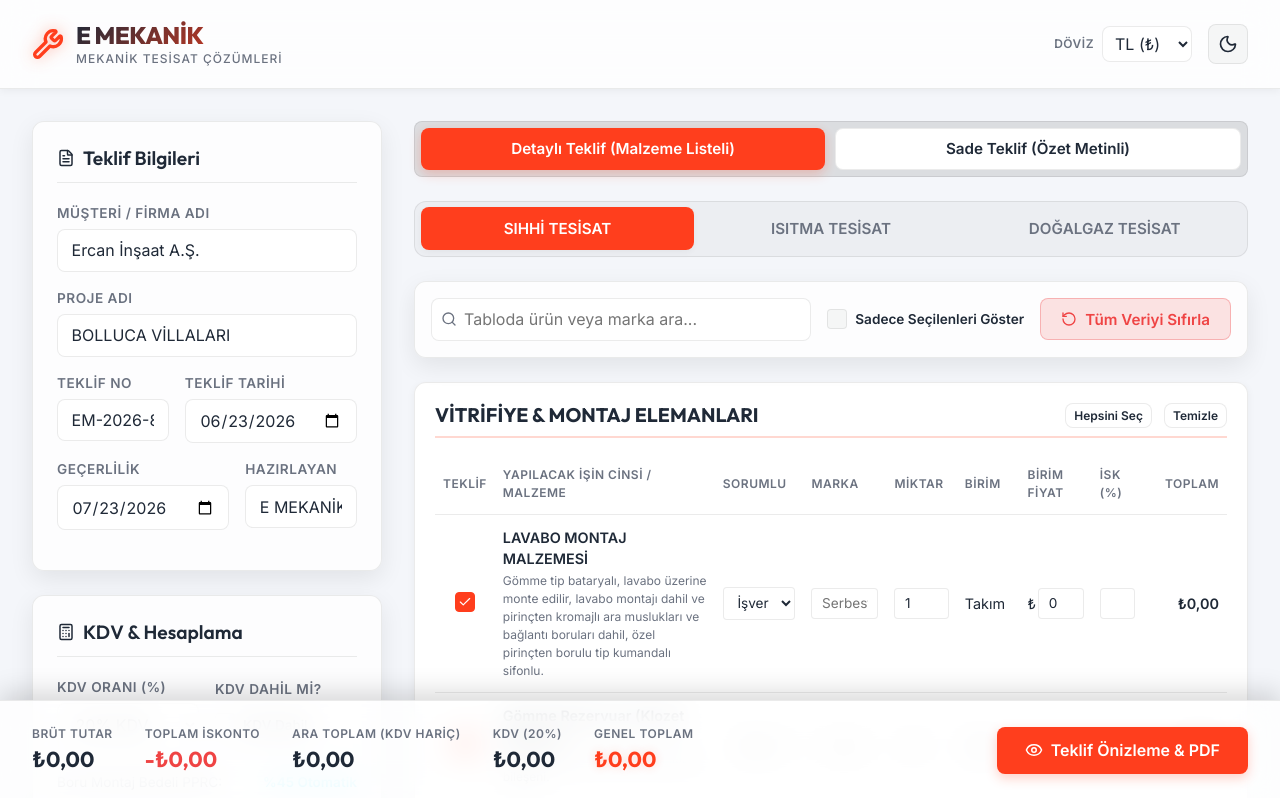
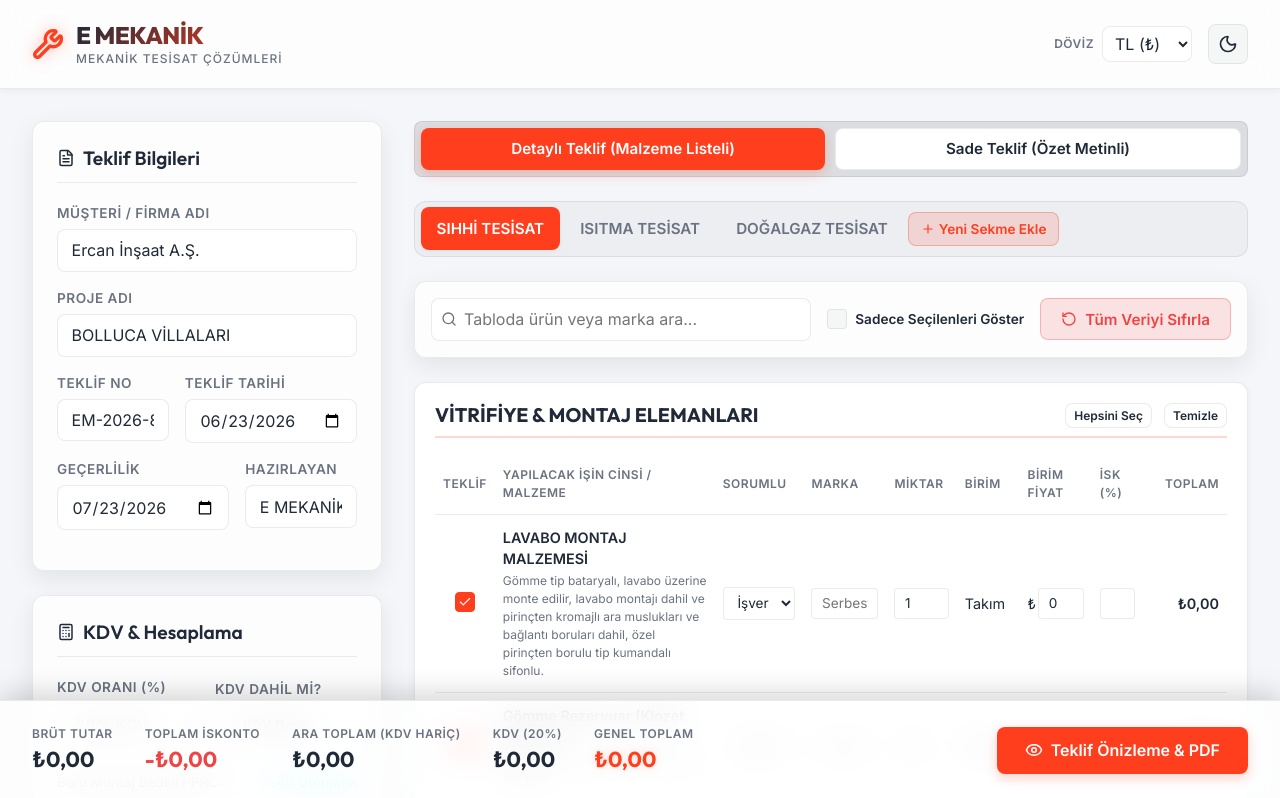
Before and after one commit to byztkvk/e-mekanik-teklif, a React (Vite) app: page / in a window 1280 px wide. Shown: the top 798 px of the page. Built offline with nearby package versions, Linux system fonts and the light colour scheme.

Commit message:
feat: add user custom categories (tabs) management

```diff
--- a/src/App.tsx
+++ b/src/App.tsx
@@ -61,6 +61,7 @@ interface SavedTemplate {
   itemsState: Record<string, ProposalItemState>;
   notes: string[];
   customItems?: ProposalItemState[];
+  customTabs?: string[];
   proposalType?: 'detailed' | 'simple';
   simpleScopeItems?: string[];
   simplePricing?: {
@@ -246,6 +247,9 @@ export default function App() {
 
   // Custom items added by the user
   const [customItems, setCustomItems] = useState<ProposalItemState[]>([]);
+
+  // Custom categories/tabs added by the user
+  const [customTabs, setCustomTabs] = useState<string[]>([]);
 
   // Templates state
   const [savedTemplates, setSavedTemplates] = useState<SavedTemplate[]>([]);
@@ -317,6 +321,7 @@ export default function App() {
         if (parsed.simplePayment) setSimplePayment(parsed.simplePayment);
         if (parsed.simpleSalutation) setSimpleSalutation(parsed.simpleSalutation);
         if (parsed.simpleProjectTypeText) setSimpleProjectTypeText(parsed.simpleProjectTypeText);
+        if (parsed.customTabs) setCustomTabs(parsed.customTabs);
       } catch (e) {
         setItemsState(initialState);
       }
@@ -354,13 +359,15 @@ export default function App() {
         simplePricing,
         simplePayment,
         simpleSalutation,
-        simpleProjectTypeText
+        simpleProjectTypeText,
+        customTabs
       };
       localStorage.setItem('em_current_proposal', JSON.stringify(dataToSave));
     }
   }, [
     clientInfo, currency, kdvRate, kdvIncluded, itemsState, notes, customItems,
-    proposalType, simpleScopeItems, simplePricing, simplePayment, simpleSalutation, simpleProjectTypeText
+    proposalType, simpleScopeItems, simplePricing, simplePayment, simpleSalutation, simpleProjectTypeText,
+    customTabs
   ]);
 
   // Toast helper
@@ -372,6 +379,12 @@ export default function App() {
   };
 
   // Currency symbols map
+  // Tab list (default + custom)
+  const allTabs = useMemo(() => {
+    const dbTabs = productsDb.map(sheet => sheet.name);
+    return [...dbTabs, ...customTabs];
+  }, [customTabs]);
+
   const currencySymbol = useMemo(() => {
     switch (currency) {
       case "USD": return "$";
@@ -680,11 +693,41 @@ export default function App() {
     showToast("Özel ürün silindi.", "danger");
   };
 
+  // Add custom tab
+  const handleAddNewTab = () => {
+    const name = window.prompt("Yeni Teklif Sekmesi / Kategori Adı girin (Örn: YANGIN TESİSATI, HAVALANDIRMA):");
+    if (name && name.trim()) {
+      const cleanName = name.trim().toUpperCase();
+      if (allTabs.includes(cleanName)) {
+        alert("Bu isimde bir kategori zaten mevcut!");
+        return;
+      }
+      setCustomTabs(prev => [...prev, cleanName]);
+      setActiveTab(cleanName);
+      showToast(`"${cleanName}" kategorisi eklendi.`);
+    }
+  };
+
+  // Delete custom tab
+  const handleDeleteCustomTab = (tabName: string) => {
+    const hasItems = customItems.some(item => item.sheetName === tabName);
+    if (hasItems) {
+      if (!window.confirm(`"${tabName}" kategorisi içerisinde eklenmiş özel ürünler bulunuyor. Kategoriyi ve içindeki tüm ürünleri silmek istediğinize emin misiniz?`)) {
+        return;
+      }
+    }
+    setCustomTabs(prev => prev.filter(t => t !== tabName));
+    setCustomItems(prev => prev.filter(item => item.sheetName !== tabName));
+    setActiveTab("SIHHİ TESİSAT");
+    showToast(`"${tabName}" kategorisi silindi.`, "danger");
+  };
+
   // Reset all state to defaults
   const handleResetForm = () => {
     if (window.confirm("Tüm teklif verilerini sıfırlamak istediğinize emin misiniz?")) {
       localStorage.removeItem('em_current_proposal');
       setCustomItems([]);
+      setCustomTabs([]);
       setNotes([
         "Fiyatlarımıza KDV dâhil değildir.",
         "İnşai işlemler (kırım, harç, sıva vb.) İşveren'e aittir.",
@@ -727,6 +770,7 @@ export default function App() {
       itemsState,
       notes,
       customItems,
+      customTabs,
       proposalType,
       simpleScopeItems,
       simplePricing,
@@ -752,6 +796,7 @@ export default function App() {
       setItemsState(tpl.itemsState);
       setNotes(tpl.notes);
       setCustomItems(tpl.customItems || []);
+      setCustomTabs(tpl.customTabs || []);
       setProposalType(tpl.proposalType || 'detailed');
       setSimpleScopeItems(tpl.simpleScopeItems || [
         "SIHHİ TESİSAT (PPRC, PVC, OTOPARK ALT TOPLAMA, YAĞMUR SUYU İNİŞLERİ)",
@@ -1177,16 +1222,36 @@ export default function App() {
           {proposalType === 'detailed' ? (
             <>
               {/* Tab bar switch */}
-              <div className="tab-container">
-                {productsDb.map(sheet => (
+              <div className="tab-container" style={{ display: 'flex', flexWrap: 'wrap', gap: '4px', padding: '0.35rem', alignItems: 'center' }}>
+                {allTabs.map(tabName => (
                   <button
-                    key={sheet.name}
-                    onClick={() => setActiveTab(sheet.name)}
-                    className={`tab-btn ${activeTab === sheet.name ? 'active' : ''}`}
+                    key={tabName}
+                    onClick={() => setActiveTab(tabName)}
+                    className={`tab-btn ${activeTab === tabName ? 'active' : ''}`}
+                    style={{ flex: 'none' }}
                   >
-                    {sheet.name}
+                    {tabName}
                   </button>
                 ))}
+                <button
+                  onClick={handleAddNewTab}
+                  className="btn btn-secondary tab-btn"
+                  style={{
+                    padding: '0.5rem 0.75rem',
+                    fontSize: '0.85rem',
+                    flex: 'none',
+                    background: 'rgba(255,62,29,0.15)',
+                    borderColor: 'rgba(255,62,29,0.3)',
+                    color: 'var(--color-primary)',
+                    display: 'flex',
+                    alignItems: 'center',
+                    gap: '4px'
+                  }}
+                  title="Yeni Teklif Sekmesi / Kategori Ekle"
+                >
+                  <Plus size={14} />
+                  Yeni Sekme Ekle
+                </button>
               </div>
 
               {/* Table filters */}
@@ -1217,15 +1282,35 @@ export default function App() {
                   <span style={{ fontSize: '0.85rem', fontWeight: 600 }}>Sadece Seçilenleri Göster</span>
                 </div>
 
+                {customTabs.includes(activeTab) && (
+                  <button
+                    onClick={() => handleDeleteCustomTab(activeTab)}
+                    className="btn btn-danger"
+                    style={{ marginLeft: searchQuery ? 'auto' : '1rem' }}
+                  >
+                    <Trash2 size={16} />
+                    Kategoriyi Sil
+                  </button>
+                )}
+
                 <button
                   onClick={handleResetForm}
                   className="btn btn-danger"
-                  style={{ marginLeft: 'auto' }}
+                  style={{ marginLeft: customTabs.includes(activeTab) ? '0.5rem' : 'auto' }}
                 >
                   <RotateCcw size={16} />
                   Tüm Veriyi Sıfırla
                 </button>
               </div>
+
+              {/* Message for custom/empty categories */}
+              {(!filteredProductsDb || filteredProductsDb.categories.length === 0) && activeTabCustomItems.length === 0 && (
+                <div className="glass-panel" style={{ padding: '2rem', textAlign: 'center', marginBottom: '1.5rem' }}>
+                  <p style={{ color: 'var(--text-muted)', margin: 0, fontSize: '0.95rem' }}>
+                    Bu kategoride henüz malzeme bulunmuyor. Aşağıdaki "Yeni Ürün / İşçilik Ekle" formunu kullanarak bu kategoriye malzeme ekleyebilirsiniz.
+                  </p>
+                </div>
+              )}
 
               {/* Active sheet items database */}
               {filteredProductsDb && filteredProductsDb.categories.map(cat => (
```
